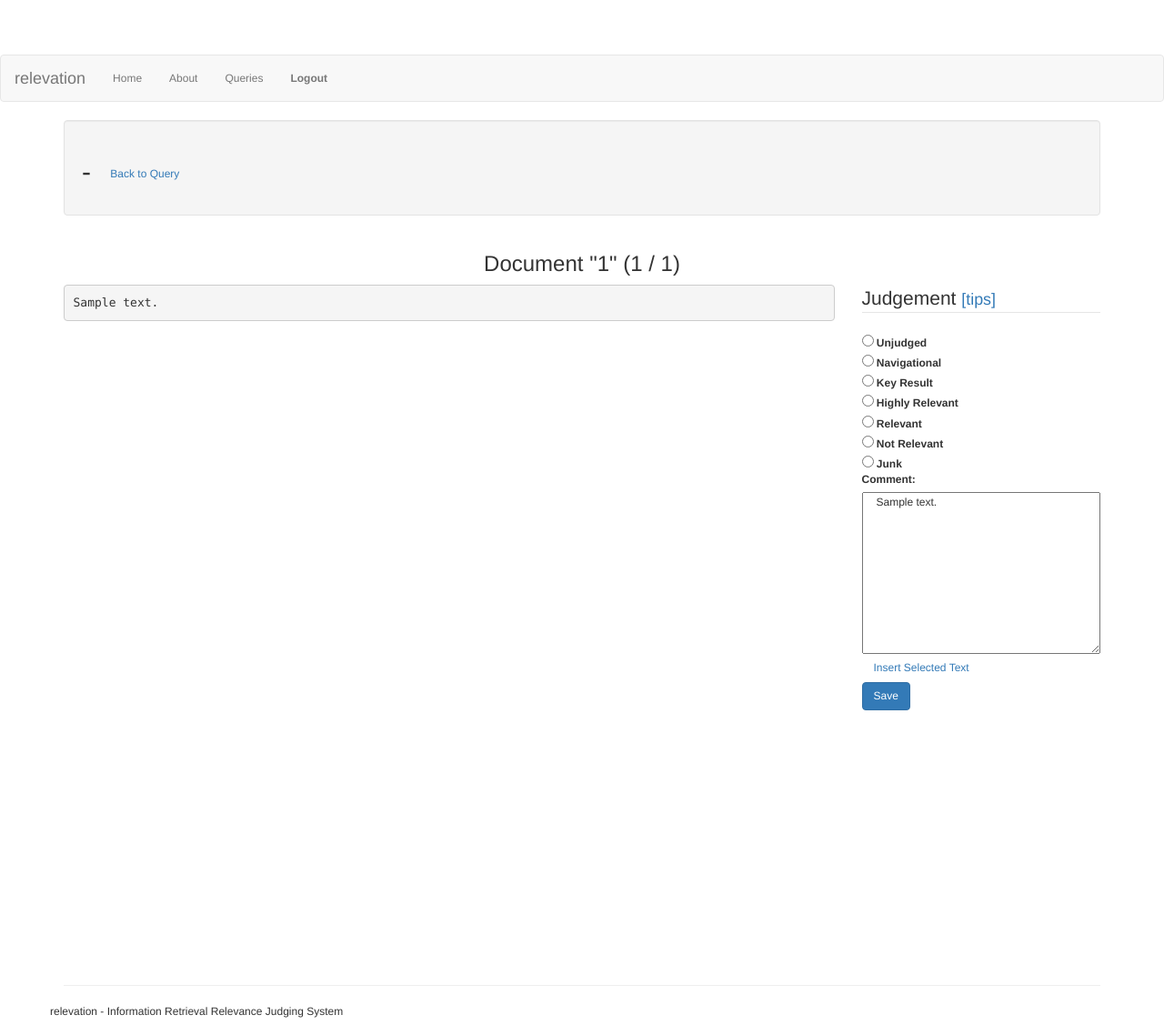
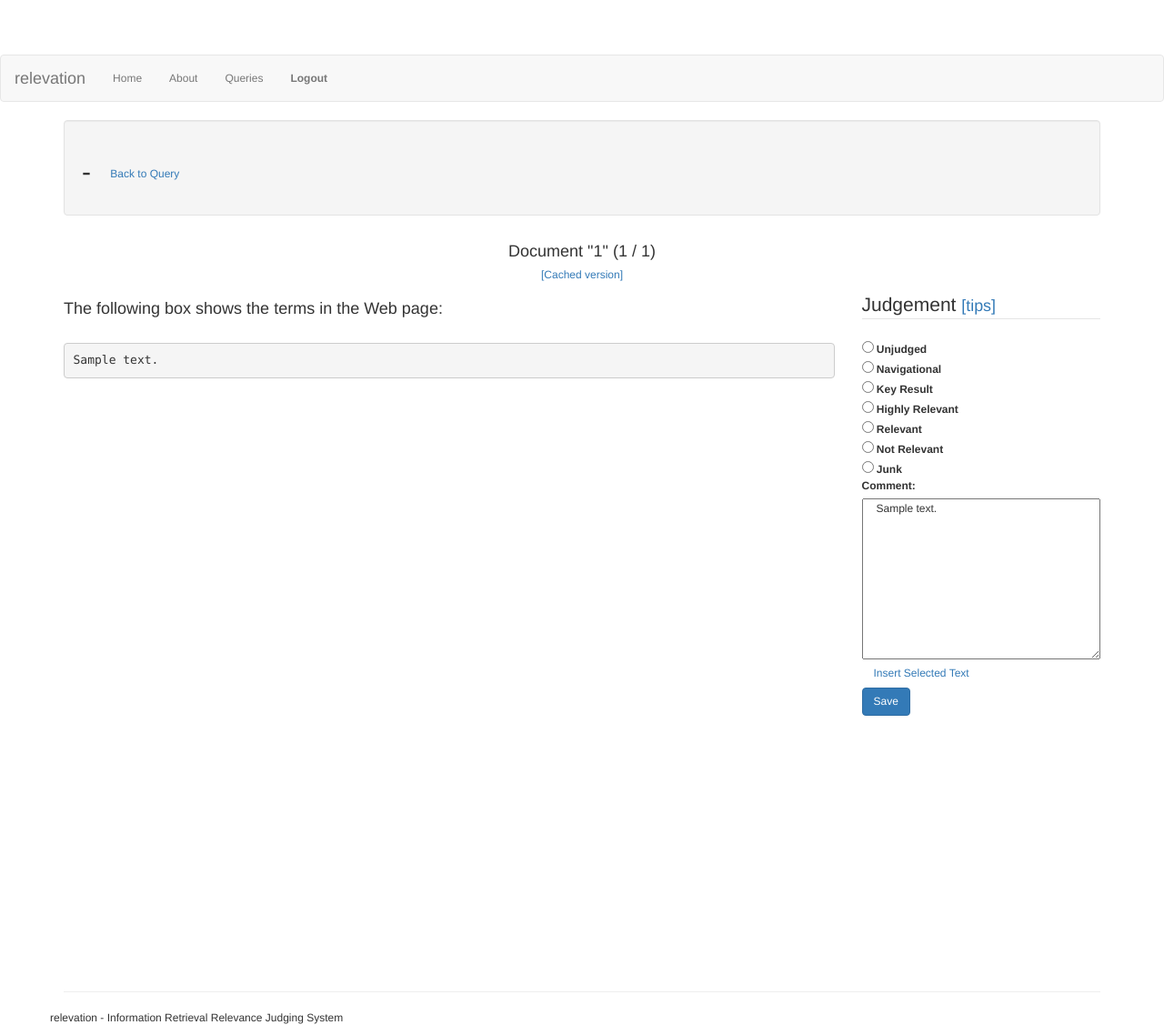
Before and after one commit to ielab/relevation, a Django app: template judgementapp/templates/judgementapp/document.html in a window 1280 px wide. Shown: the whole page at 91% size. Run offline with Django 3.2, Linux system fonts and the light colour scheme; the template is opened without the code that fills it: most values are stand-ins (such as "Sample title", 1, 10 or a date in 2020); parts of the project's set-up code (start-up, migrations or seed data) failed here and were passed over; some libraries are stand-ins or nearby versions.

Commit message:
add parsed documents display.

```diff
--- a/judgementapp/models.py
+++ b/judgementapp/models.py
@@ -18,6 +18,9 @@ class Document(models.Model):
 
 	def get_content(self):
 		return Document.loader_inst.get_content(self.docId)
+
+	def get_cashed_url(self):
+		return Document.loader_inst.get_cashed_url(self.docId)
 
 class Query(models.Model):
 	qId = models.IntegerField()
--- a/judgementapp/templates/judgementapp/document.html
+++ b/judgementapp/templates/judgementapp/document.html
@@ -18,6 +18,13 @@
         border: 1px solid black;
         padding: 2px 10px 2px 10px;
       }
+      pre {
+        white-space: pre-wrap;       /* Since CSS 2.1 */
+        white-space: -moz-pre-wrap;  /* Mozilla, since 1999 */
+        white-space: -pre-wrap;      /* Opera 4-6 */
+        white-space: -o-pre-wrap;    /* Opera 7 */
+        word-wrap: break-word;       /* Internet Explorer 5.5+ */
+      }
     </style>
 
 	   <div class="well">
@@ -35,7 +42,7 @@
       {% endif %}
       </div>
 
-      <div class="col-md-6"><h3 style="text-align: center;">Document "{{ document.docId }}" ({{ rank }} / {{total_rank}}) </h3></div>
+      <div class="col-md-6"><h4 style="text-align: center;">Document "{{ document.docId }}" ({{ rank }} / {{total_rank}}) <a href="{{ cached }}"><h6>[Cached version]</h6></a></h4></div>
 
       <div class="col-md3" align="right">
       {% if next %}
@@ -48,7 +55,9 @@
 
 	<div class="row">
 
-        <div class="col-md-9", style="height:750px; position:relative; overflow-y: scroll;" id='content'>
+        <div class="col-md-9", style="height:750px; position:relative; overflow-x: normal; overflow-y: scroll;" id='content'>
+          <h4>The following box shows the terms in the Web page:</h4>
+          <br>
           <pre>{{ content }}</pre>
         </div>
 
--- a/judgementapp/templates/judgementapp/query.html
+++ b/judgementapp/templates/judgementapp/query.html
@@ -9,7 +9,7 @@
       {% csrf_token %}
       <div class="container-fluid">
         <div class="row">
-          <label>Intent Description: Please type in your information need in detail.</label>
+          <label>Intent Description: PPlease describe your information need in detail.</label>
           <div class="control-group">
               <div class="controls">
                 <textarea rows="3" placehoder="description" name="description" class="col-md-6" >{% if survey.description %}{{ survey.description }}{% else %}{% endif %}</textarea>
@@ -17,7 +17,7 @@
           </div>
         </div>
         <div class="row">
-          <label>Relevance Criteria: Please specify what criteria should be met for a document to be relevant or irrelevant.</label>
+          <label>Relevance Criteria: Please describe the relevancy criteria of your information need.  Specifically, what requirements should a result (table) satisfy/fail to be relevant/irrelevant.</label>
           <div class="control-group">
               <div class="controls">
                 <textarea rows="3" placehoder="criteria" name="criteria" class="col-md-6" >{% if survey.criteria %}{{ survey.criteria }}{% else %}{% endif %}</textarea>
--- a/judgementapp/views.py
+++ b/judgementapp/views.py
@@ -134,9 +134,10 @@ def document(request, qId, docId):
         pass
 
     content = document.get_content()
+    cached = document.get_cashed_url()
 
     return render_to_response('judgementapp/document.html', {'document': document, 'query': query, 'judgement': judgement,
-        'next': next, 'prev': prev, 'rank': rank, 'total_rank': judgements.count(), 'content': content.strip()}, context_instance=RequestContext(request))
+        'next': next, 'prev': prev, 'rank': rank, 'total_rank': judgements.count(), 'content': content.strip(), 'cached': cached}, context_instance=RequestContext(request))
 
 @login_required
 def judge(request, qId, docId):
--- a/relevation/settings.py
+++ b/relevation/settings.py
@@ -6,7 +6,7 @@ import os
 DOCUMENT_TYPE = 'Clueweb'
 DATA_DIR=os.getcwd()+'/documents'
 MAX_USER_PER_QUERY = 2
-CLUEWEB_CGI_API = 'http://boston.lti.cs.cmu.edu/Services/clueweb09_catb/lemur.cgi?e='
+CLUEWEB_CGI_API = 'http://boston.lti.cs.cmu.edu/yingkaig/lemur/lemur.cgi?'
 
 URL_PREFIX=''
 
```
Also changed, not shown: judgementapp/doc_loader.py (+15 -5 lines).
